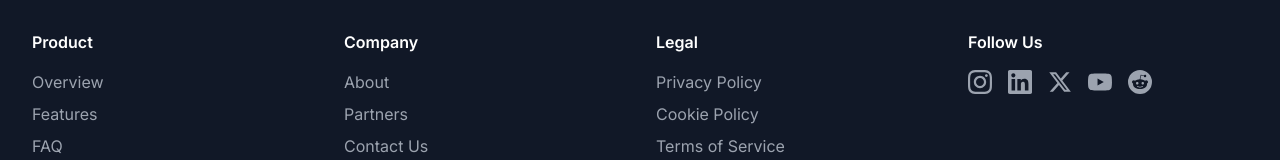
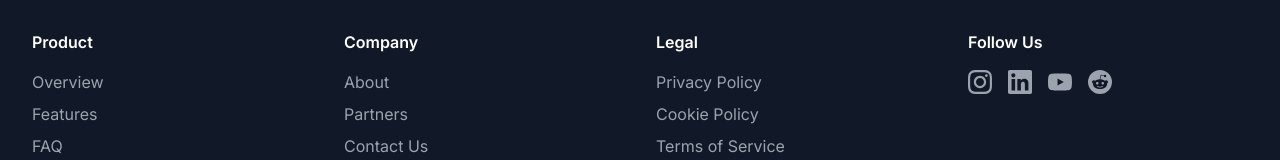
Before and after one commit to wyatt-connolly/evertwine-v5, a Next.js app: page / in a window 1280 px wide. Shown: the part 7695-7855 px from the top of the page. Built offline with nearby package versions, Linux system fonts and the light colour scheme; no server answers; the database is empty.

Commit message:
Update social media links: correct YouTube URL and remove X/Twitter

```diff
--- a/src/components/Footer.tsx
+++ b/src/components/Footer.tsx
@@ -149,22 +149,7 @@ export default function Footer() {
                 </svg>
               </a>
               <a
-                href="https://twitter.com/evertwine"
-                target="_blank"
-                rel="noopener noreferrer"
-                className="text-gray-400 hover:text-gray-300 transition-colors"
-                aria-label="X (Twitter)"
-              >
-                <svg
-                  className="w-6 h-6"
-                  fill="currentColor"
-                  viewBox="0 0 24 24"
-                >
-                  <path d="M18.244 2.25h3.308l-7.227 8.26 8.502 11.24H16.17l-5.214-6.817L4.99 21.75H1.68l7.73-8.835L1.254 2.25H8.08l4.713 6.231zm-1.161 17.52h1.833L7.084 4.126H5.117z" />
-                </svg>
-              </a>
-              <a
-                href="https://www.youtube.com/@evertwine"
+                href="https://www.youtube.com/@Evertwinesocial"
                 target="_blank"
                 rel="noopener noreferrer"
                 className="text-gray-400 hover:text-gray-300 transition-colors"
```
